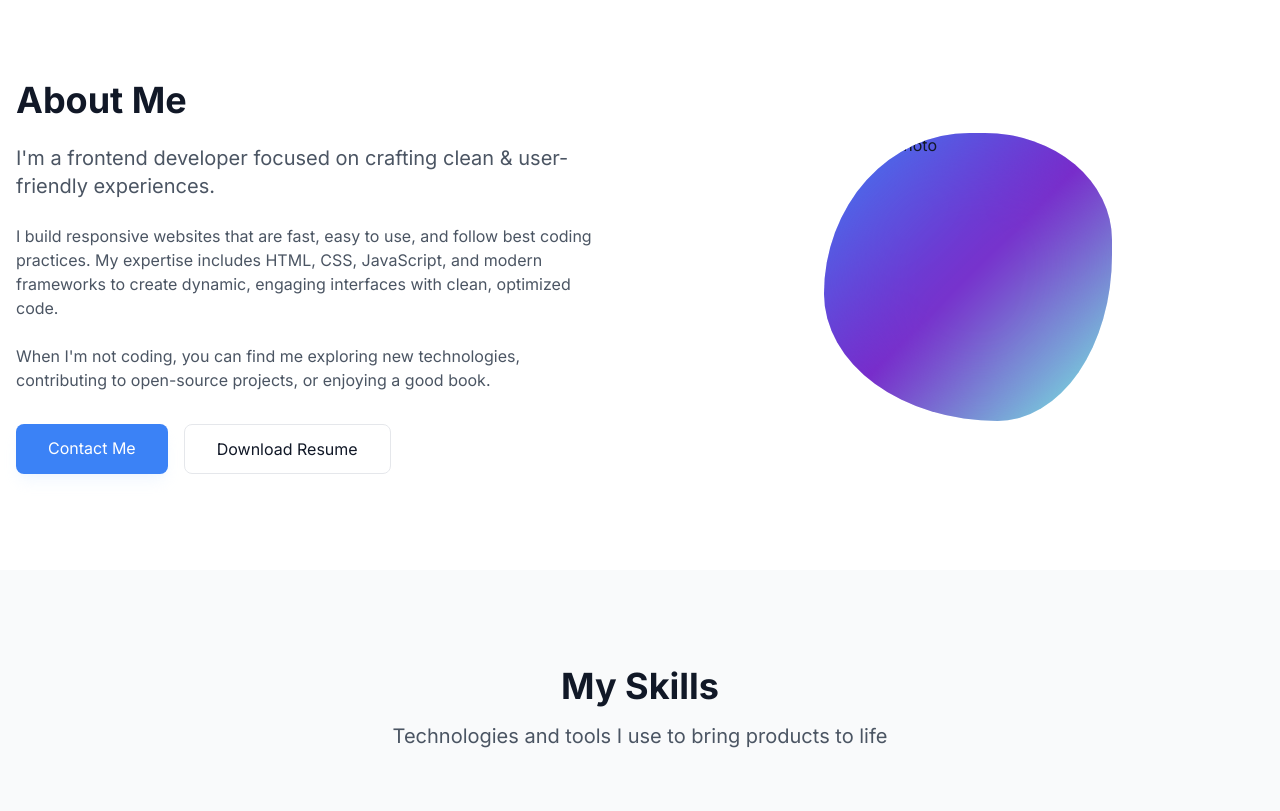
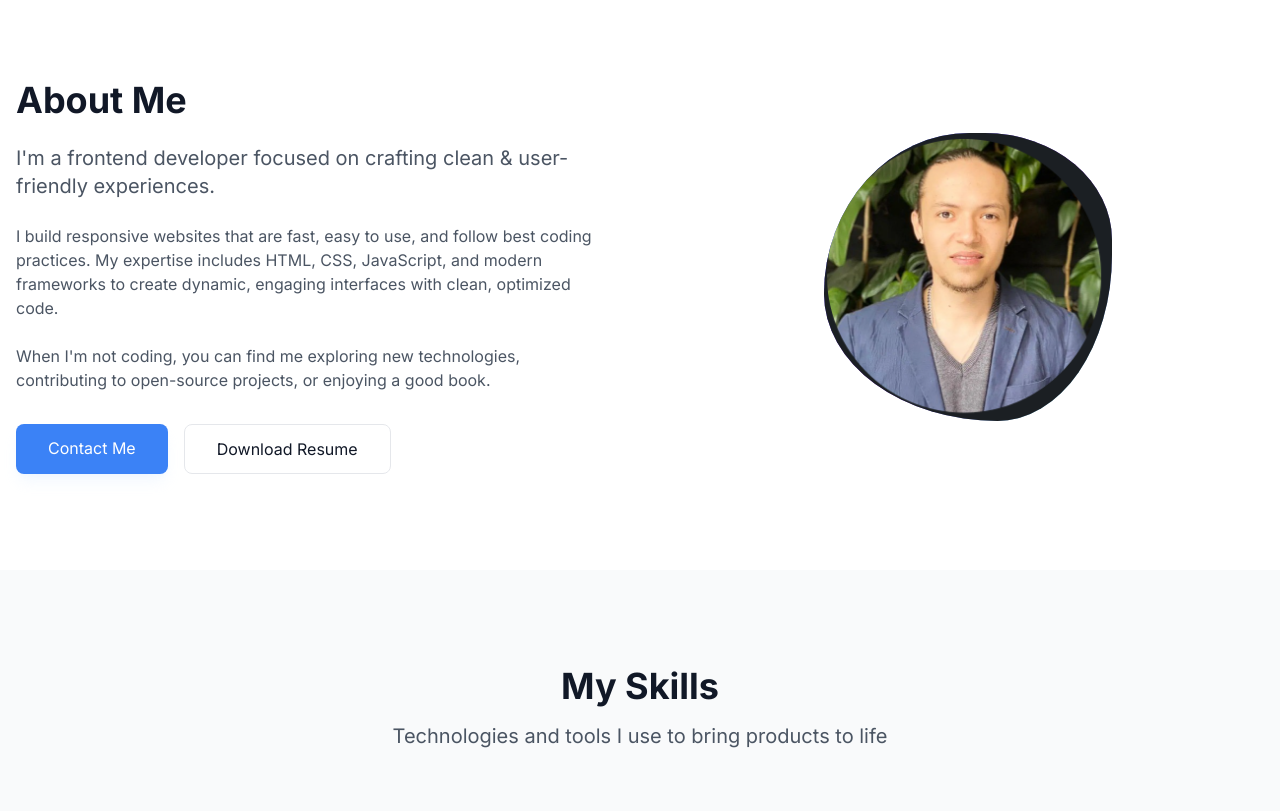
Before and after one commit to Legolitas12/tailwind-portafolio, a website: page public/index.html in a window 1280 px wide. Shown: the part 1460-2271 px from the top of the page. Drawn offline with Linux system fonts and the light colour scheme; the site is published under a folder, as on GitHub Pages, so addresses that start at the root find nothing.

Commit message:
Detalles

```diff
--- a/public/index.html
+++ b/public/index.html
@@ -243,7 +243,7 @@
                         <div
                             class="absolute inset-0 rounded-full bg-gradient-to-br from-primary/50 via-secondary/50 to-accent/50 blur-2xl animate-morph">
                         </div>
-                        <img src="/assets/profile-1.png" alt="Profile Photo"
+                        <img src="./assets/profile-1.png" alt="Profile Photo"
                             class="absolute inset-0 z-10 object-cover w-full h-full">
                     </div>
                 </div>
```
Also changed, not shown: public/assets/profile-1.png (renamed from assets/profile-1.png).
